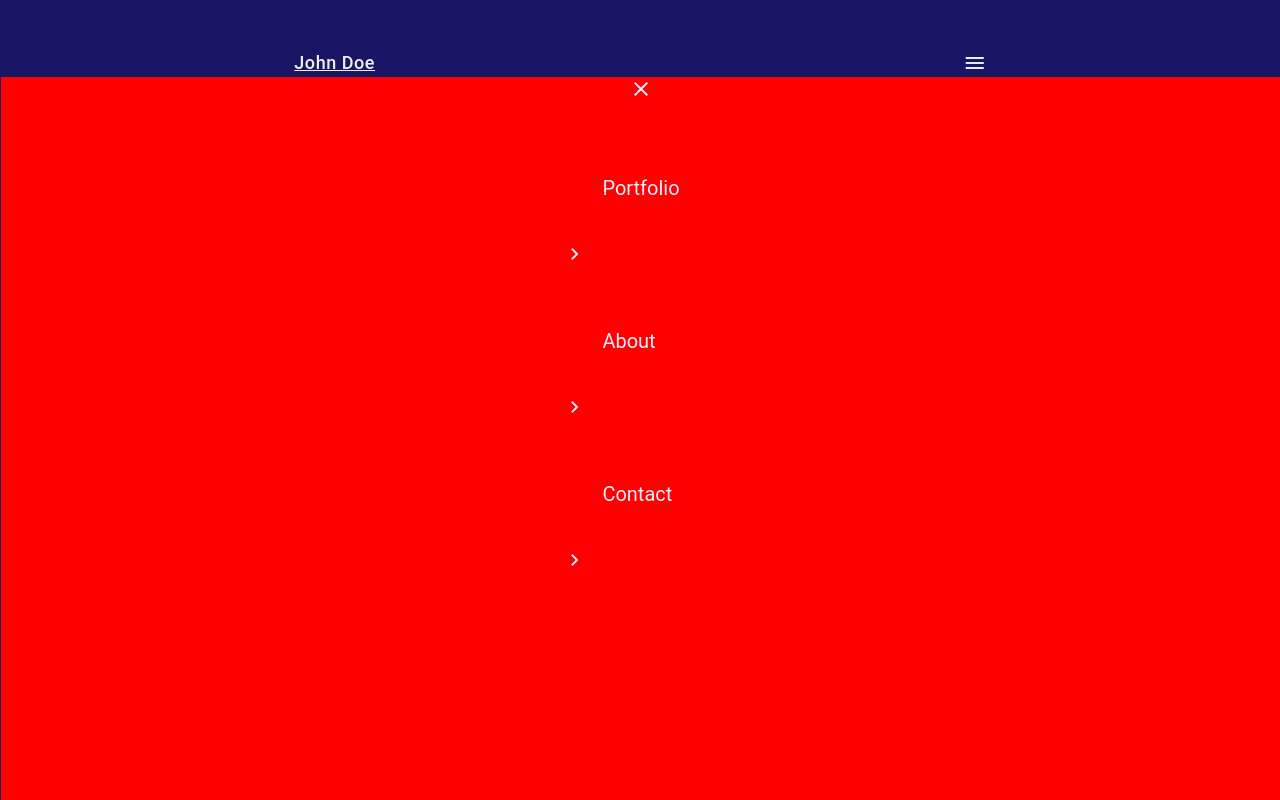
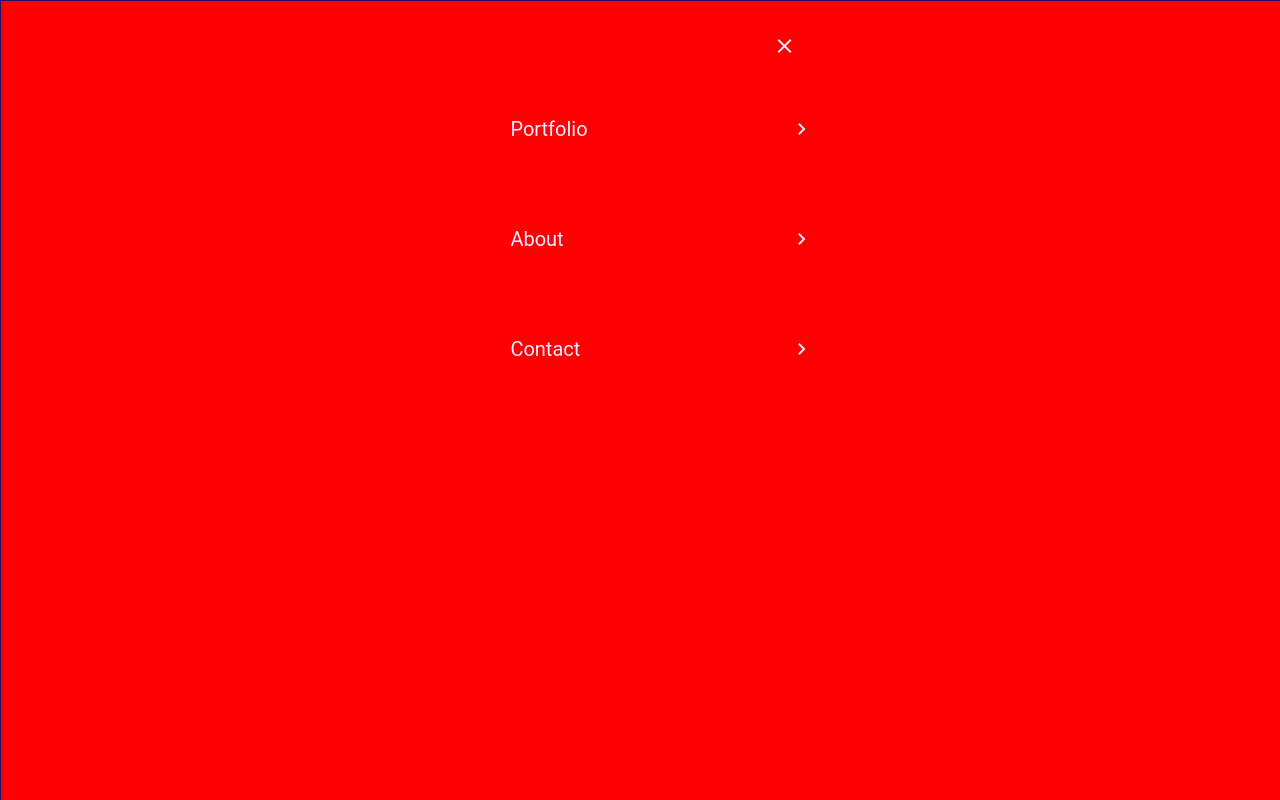
Before and after one commit to AlexHamn/Portfolio1, a website: page index.html in a window 1280 px wide. Shown: the top 800 px of the page. Drawn offline with Linux system fonts and the light colour scheme.

Commit message:
Modified styles for menu list items

```diff
--- a/index.html
+++ b/index.html
@@ -20,17 +20,20 @@
     </header>
     <main>
       <section class="container mobileMenu">
-        <i class="material-icons">close</i>
+        <!--i class="material-icons">close</i!-->
         <ul>
-          <li>
+          <li class="mobilemenuclose">
+            <i class="material-icons">close</i>
+          </li>
+          <li class="menu_items">
             <p>Portfolio</p>
             <i class="material-icons">chevron_right</i>
           </li>
-          <li>
+          <li class="menu_items">
             <p>About</p>
             <i class="material-icons">chevron_right</i>
           </li>
-          <li>
+          <li class="menu_items">
             <p>Contact</p>
             <i class="material-icons">chevron_right</i>
           </li>
--- a/styles.css
+++ b/styles.css
@@ -36,11 +36,26 @@ label {
   animation-name: rotate;
 }
 
+.menu_items {
+  display: flex;
+  flex-direction: row;
+  flex-wrap: nowrap;
+  align-items: center;
+  width: 100%;
+  margin: 0px 160px 0 0;
+  justify-content: space-between;
+}
+
+.mobilemenuclose {
+  display: flex;
+  justify-content: flex-end;
+}
+
 .mobileMenu {
   position: fixed;
+  top: 0;
   width: 100%;
   height: 100vh;
-  z-index: 999;
   background: red;
 }
 
```
